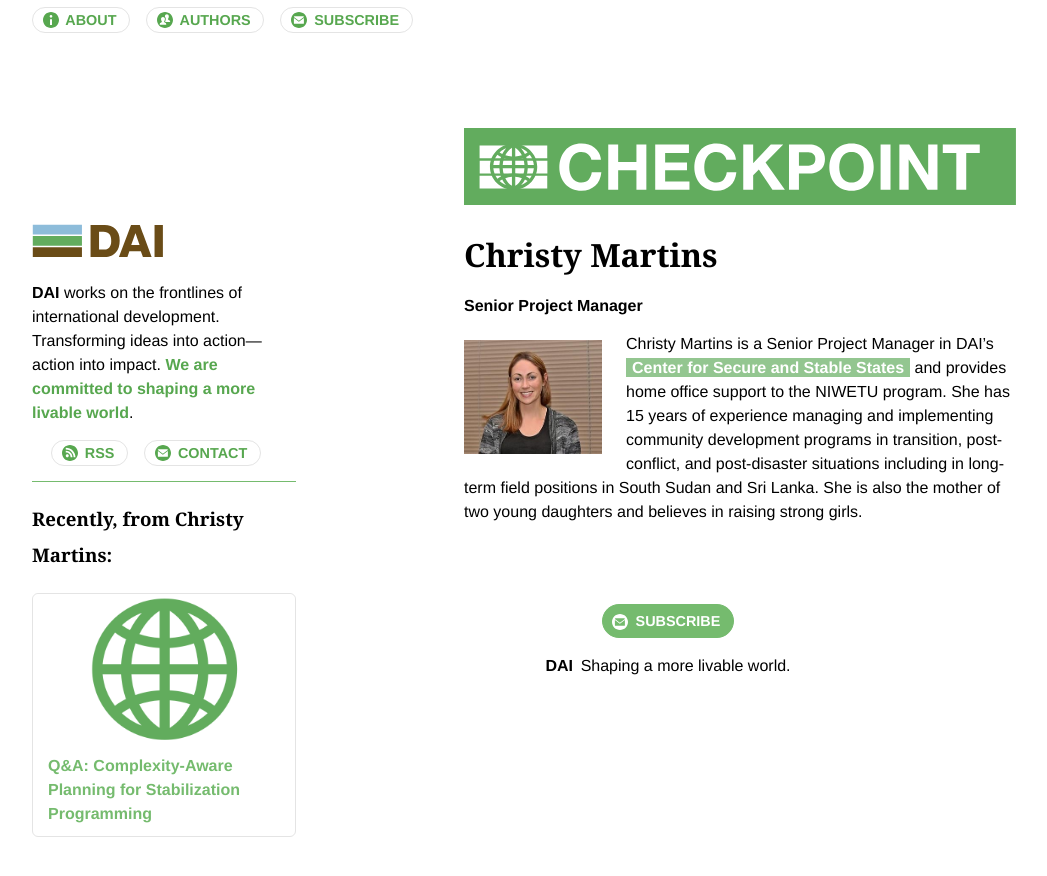
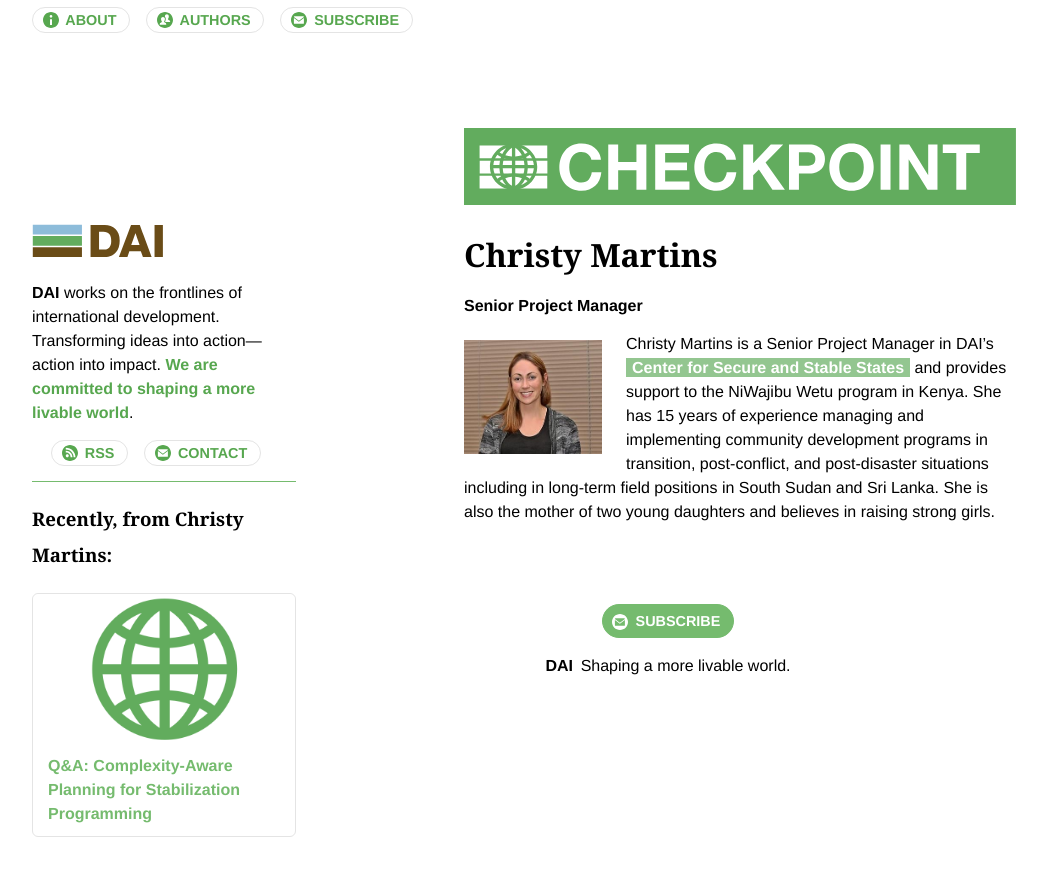
Before and after one commit to BryanSchuetz/CS-, a Jekyll site: the page built from _authors/christy-martins.markdown, in a window 1280 px wide. Shown: the top 876 px of the page, without its empty margins (116-1163 px from the left). Built offline with Jekyll 4.4.1, drawn with Linux system fonts in a browser that asks for light colours.

Commit message:
Updated Christy Martins

```diff
--- a/_authors/christy-martins.markdown
+++ b/_authors/christy-martins.markdown
@@ -5,4 +5,4 @@ Job: Senior Project Manager
 Image: "/uploads/Christy%20Martins.jpg"
 ---
 
-Christy Martins is a Senior Project Manager in DAI’s [Center for Secure and Stable States](https://www.dai.com/our-work/solutions/fragile-states) and provides home office support to the NIWETU program.  She has 15 years of experience managing and implementing community development programs in transition, post-conflict, and post-disaster situations including in long-term field positions in South Sudan and Sri Lanka.  She is also the mother of two young daughters and believes in raising strong girls.
+Christy Martins is a Senior Project Manager in DAI’s [Center for Secure and Stable States](https://www.dai.com/our-work/solutions/fragile-states) and provides support to the NiWajibu Wetu program in Kenya. She has 15 years of experience managing and implementing community development programs in transition, post-conflict, and post-disaster situations including in long-term field positions in South Sudan and Sri Lanka. She is also the mother of two young daughters and believes in raising strong girls.
```
